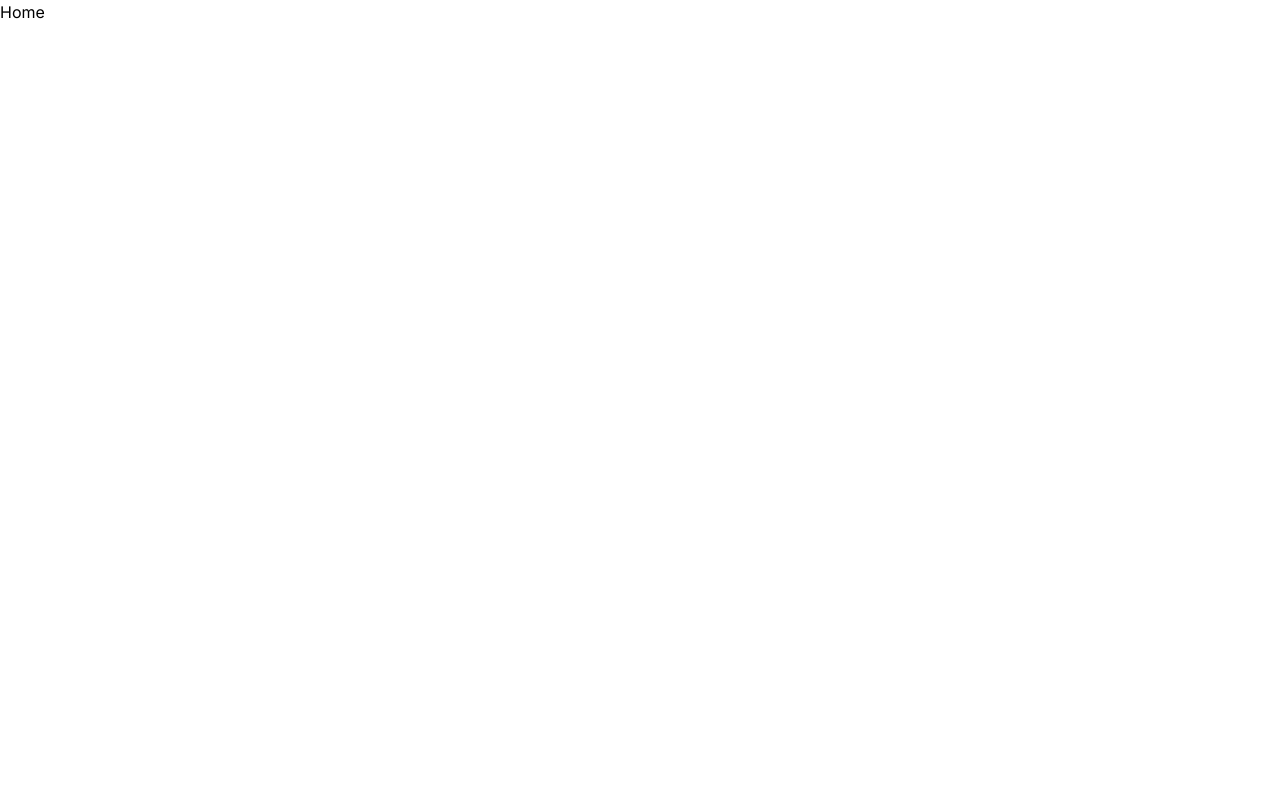
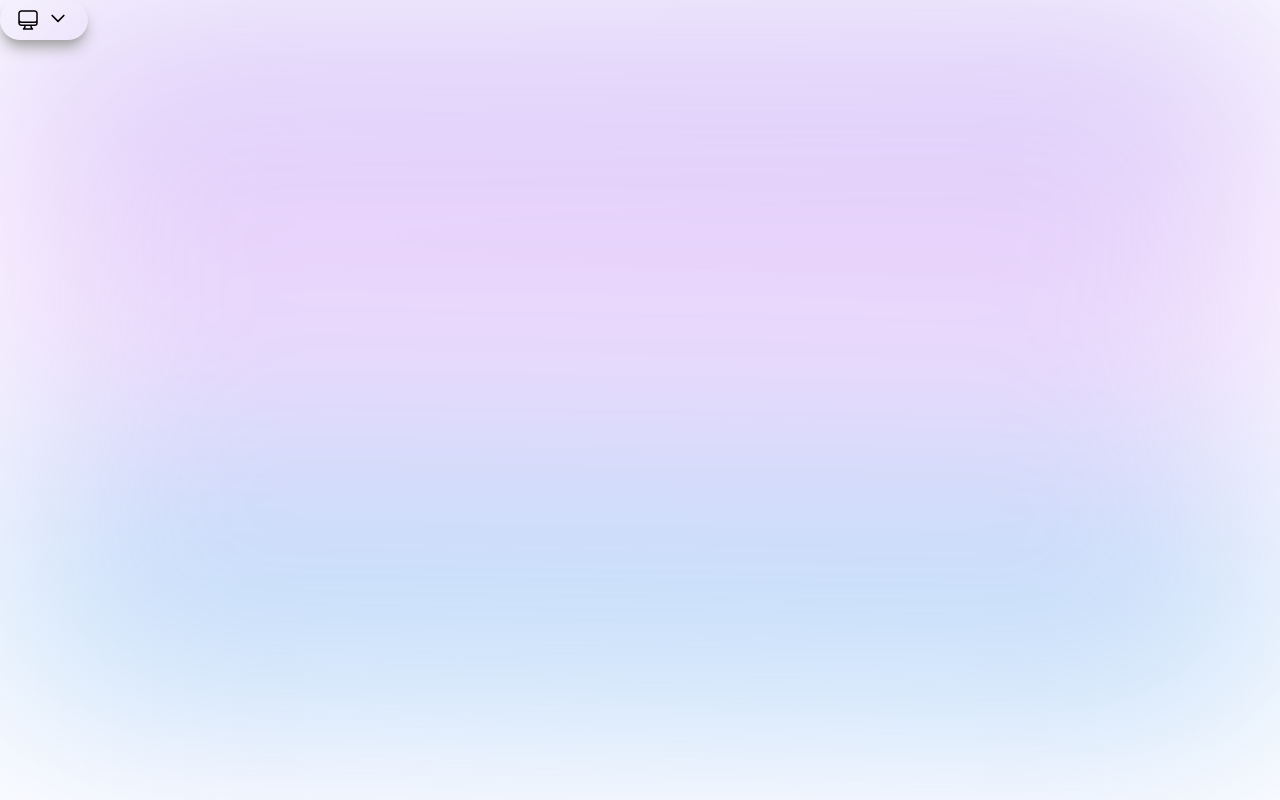
Before and after one commit to kazibyte/kazibyte.github.io, a Next.js app: page / in a window 1280 px wide. Built offline with nearby package versions, Linux system fonts and the light colour scheme.

Commit message:
feat: ThemeSwitch and BgGradient added

```diff
--- a/src/app/layout.tsx
+++ b/src/app/layout.tsx
@@ -1,6 +1,10 @@
 import type { Metadata } from "next";
 import { Inter } from "next/font/google";
 import "./globals.css";
+import  {ThemeProvider} from "@/components/common/ThemeProvider";
+import BgGradient from "@/components/common/BgGradient";
+
+
 
 const inter = Inter({ subsets: ["latin"] });
 
@@ -16,7 +20,18 @@ export default function RootLayout({
 }>) {
   return (
     <html lang="en">
-      <body className={inter.className}>{children}</body>
+      <body className={inter.className}>
+
+      <ThemeProvider
+          attribute="class"
+          defaultTheme="system"
+          enableSystem
+          disableTransitionOnChange
+        >
+          <BgGradient />
+          <div className=" text-black dark:text-white"> {children}</div>
+        </ThemeProvider>
+      </body>
     </html>
   );
 }
--- a/src/app/page.tsx
+++ b/src/app/page.tsx
@@ -1,8 +1,12 @@
+import ThemeSwitch from '@/components/common/ThemeSwitch'
 import React from 'react'
 
 const Home = () => {
   return (
-    <div>Home</div>
+    <div>
+
+      <ThemeSwitch />
+    </div>
   )
 }
 
--- /dev/null
+++ b/src/components/common/BgGradient.tsx
@@ -0,0 +1,17 @@
+import React from 'react'
+
+const BgGradient = () => {
+  return (
+    <div>
+      <div
+        className="absolute inset-0 blur-[118px]  mx-auto"
+        style={{
+          background:
+            "linear-gradient(1deg, rgba(192, 132, 252, 0.11) 15.73%, rgba(14, 165, 233, 0.41) 15.74%, rgba(232, 121, 249, 0.26) 56.49%, rgba(79, 70, 229, 0.4) 115.91%)",
+        }}
+      ></div>
+    </div>
+  );
+}
+
+export default BgGradient
--- /dev/null
+++ b/src/components/common/ThemeProvider.tsx
@@ -0,0 +1,9 @@
+"use client";
+
+import * as React from "react";
+import { ThemeProvider as NextThemesProvider } from "next-themes";
+import { type ThemeProviderProps } from "next-themes/dist/types";
+
+export function ThemeProvider({ children, ...props }: ThemeProviderProps) {
+  return <NextThemesProvider {...props}>{children}</NextThemesProvider>;
+}
--- /dev/null
+++ b/src/components/common/ThemeSwitch.tsx
@@ -0,0 +1,84 @@
+'use client';
+import { useTheme } from "next-themes";
+import { useEffect, useState } from "react";
+import { SunIcon, MoonIcon, ComputerDesktopIcon   } from "@heroicons/react/24/outline";
+
+const ThemeSwitch = () => {
+  const { theme, setTheme } = useTheme();
+  const [mounted, setMounted] = useState(false);
+  const [dropdownOpen, setDropdownOpen] = useState(false);
+
+  useEffect(() => {
+    setMounted(true);
+  }, []);
+
+  if (!mounted) return null;
+
+  const handleThemeChange = (newTheme: string) => {
+    setTheme(newTheme);
+    setDropdownOpen(false);
+  };
+
+  const getIcon = (themeName: string) => {
+    switch (themeName) {
+      case "system":
+        return <ComputerDesktopIcon className="w-6 h-6" />;
+      case "dark":
+        return <MoonIcon className="w-6 h-6" />;
+      case "light":
+        return <SunIcon className="w-6 h-6" />;
+      default:
+        return null;
+    }
+  };
+
+  return (
+    <div className="relative inline-block text-left">
+      <button
+        className="inline-flex  rounded-full justify-center px-4 py-2  shadow-lg shadow-neutral-400 text-base font-medium focus:outline-none text-black dark:text-white hover:bg-green-500"
+        onClick={() => setDropdownOpen(!dropdownOpen)}
+      >
+        <span>{getIcon(theme || "system")}</span>
+        <svg
+          className={`w-5 h-5 ml-2 ${dropdownOpen ? "-mr-1" : "mr-1"}`}
+          xmlns="http://www.w3.org/2000/svg"
+          fill="none"
+          viewBox="0 0 24 24"
+          stroke="currentColor"
+        >
+          <path
+            strokeLinecap="round"
+            strokeLinejoin="round"
+            strokeWidth="2"
+            d="M19 9l-7 7-7-7"
+          />
+        </svg>
+      </button>
+
+      {dropdownOpen && (
+        <ul className="absolute right-0 z-10 mt-2 w-16 rounded-full shadow-lg shadow-neutral-400 text-black dark:text-white ring-black ring-opacity-5 focus:outline-none dark:bg-gray-800">
+          <li
+            className={`cursor-pointer flex items-center justify-center w-full h-12 hover:bg-companyGreen dark:hover:bg-gray-600`}
+            onClick={() => handleThemeChange("system")}
+          >
+            <ComputerDesktopIcon className="w-6 h-6" />
+          </li>
+          <li
+            className={`cursor-pointer flex items-center justify-center w-full h-12 hover:bg-companyGreen dark:hover:bg-gray-600`}
+            onClick={() => handleThemeChange("dark")}
+          >
+            <MoonIcon className="w-6 h-6" />
+          </li>
+          <li
+            className={`cursor-pointer flex items-center justify-center w-full h-12 hover:bg-companyGreen dark:hover:bg-gray-600`}
+            onClick={() => handleThemeChange("light")}
+          >
+            <SunIcon className="w-6 h-6" />
+          </li>
+        </ul>
+      )}
+    </div>
+  );
+};
+
+export default ThemeSwitch;
```
Also changed, not shown: package.json (+7 -5 lines), src/components/common/index.ts (added), src/components/ui/index.ts (added), 1 other file (tests, documents, lock files or other folders).
